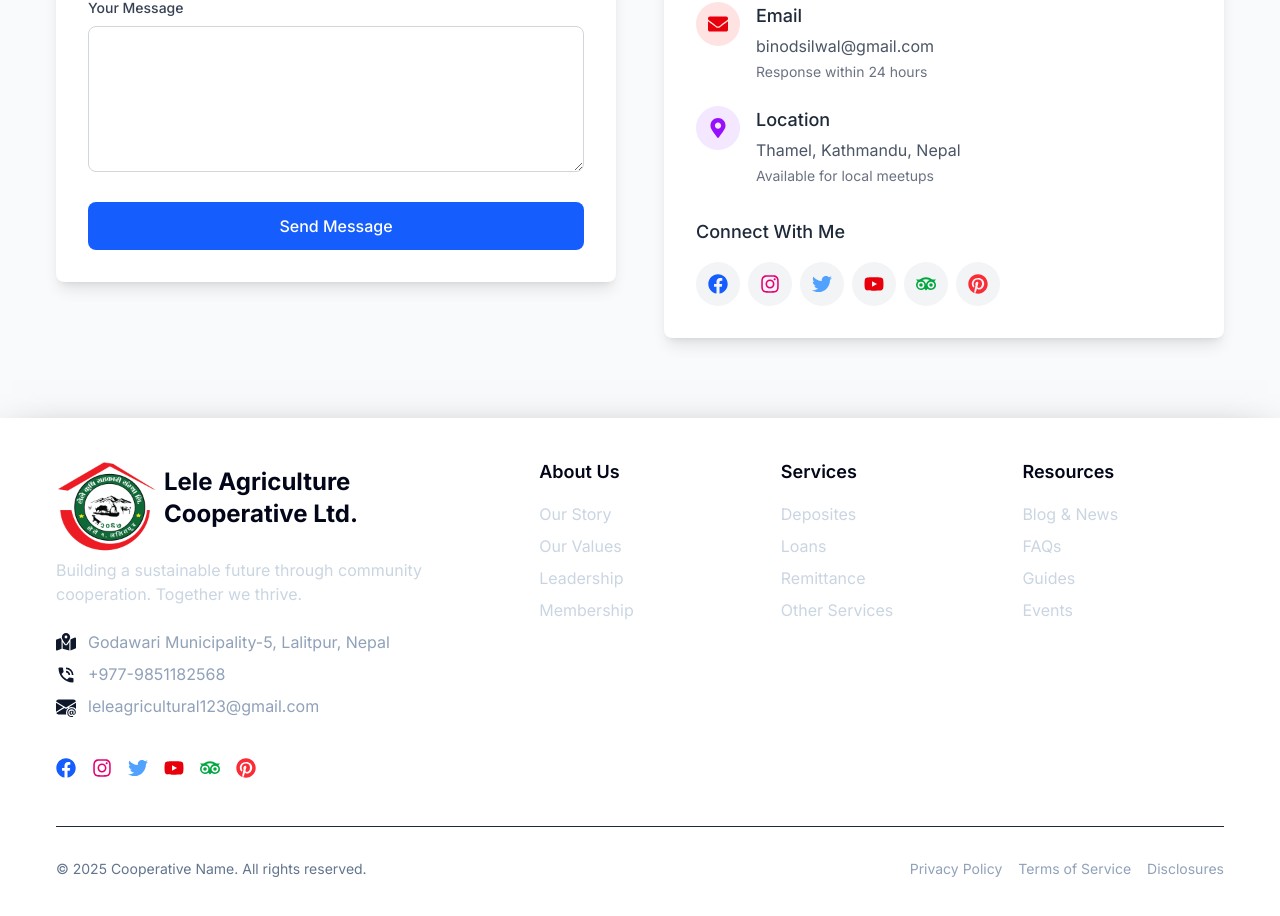
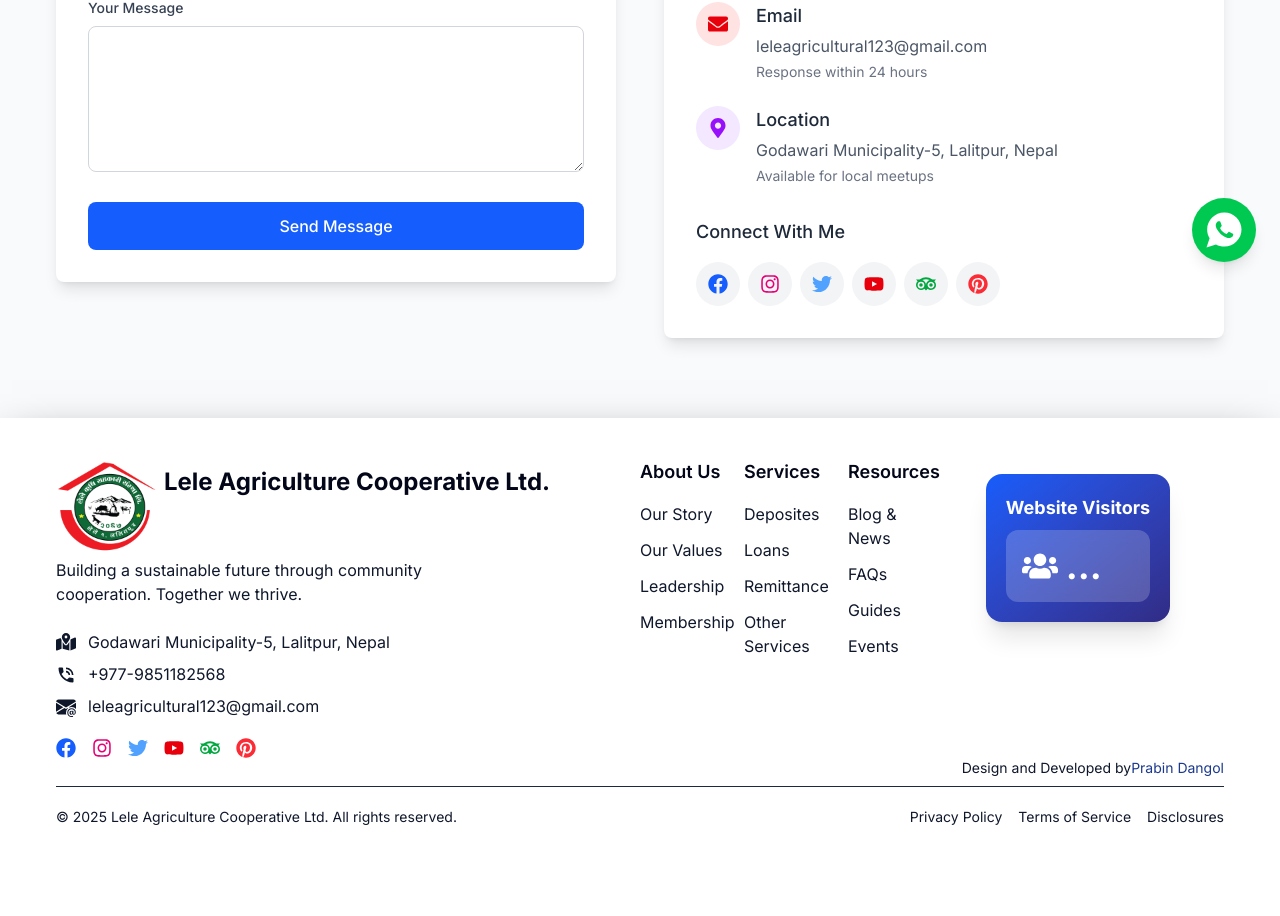
Before and after one commit to iamprabin-git/lele_sahakari, a Next.js app: page /contact in a window 1280 px wide. Shown: the part 514-1430 px from the top of the page. After the commit the page ends 1381 px from the top, so only its background shows below. Built offline with nearby package versions, Linux system fonts and the light colour scheme.

Commit message:
feat:comp[lete footer
Signed-off-by: Prabin Dangol <dprabin23@gmail.com>

```diff
--- a/src/app/contact/page.js
+++ b/src/app/contact/page.js
@@ -73,31 +73,31 @@ export default function ContactPage() {
     {
       icon: <FaWhatsapp className="text-xl" />,
       title: "WhatsApp",
-      value: "+977-9851040321",
-      link: "https://wa.me/9851040321?text=Hello%20I'm%20interested%20in%20your%20tours",
+      value: "+977-9766384876",
+      link: "https://wa.me/9766384876?text=Hello%20I'm%20interested%20in%20your%20tours",
       description: "Fastest way to get in touch",
       color: "bg-green-100 dark:bg-green-900 text-green-600 dark:text-green-400"
     },
     {
       icon: <FaPhone className="text-xl" />,
       title: "Phone",
-      value: "+977-9851040321",
-      link: "tel:+977-9851040321",
-      description: "Available 9AM-6PM daily",
+      value: "+977-9766384876",
+      link: "tel:+977-9766384876",
+      description: "Available 10AM-5PM daily",
       color: "bg-blue-100 dark:bg-blue-900 text-blue-600 dark:text-blue-400"
     },
     {
       icon: <FaEnvelope className="text-xl" />,
       title: "Email",
-      value: "binodsilwal@gmail.com",
-      link: "mailto:binodsilwal@gmail.com",
+      value: "leleagricultural123@gmail.com",
+      link: "mailto:leleagricultural123@gmail.com",
       description: "Response within 24 hours",
       color: "bg-red-100 dark:bg-red-900 text-red-600 dark:text-red-400"
     },
     {
       icon: <FaMapMarkerAlt className="text-xl" />,
       title: "Location",
-      value: "Thamel, Kathmandu, Nepal",
+      value: "Godawari Municipality-5, Lalitpur, Nepal",
       description: "Available for local meetups",
       color: "bg-purple-100 dark:bg-purple-900 text-purple-600 dark:text-purple-400"
     }
@@ -120,7 +120,7 @@ export default function ContactPage() {
         >
           <h2 className="text-3xl font-bold text-gray-800 dark:text-white mb-4">Contact Me</h2>
           <p className="text-gray-600 dark:text-gray-300 max-w-2xl mx-auto">
-            Get in touch for tour bookings or inquiries
+            Get in touch for your Financial Planning
           </p>
           <div className="w-20 h-1 bg-blue-600 dark:bg-blue-400 mx-auto mt-4"></div>
         </motion.div>
--- a/src/app/layout.js
+++ b/src/app/layout.js
@@ -2,6 +2,7 @@ import Header from '@/components/Header'
 import './globals.css'
 import { Inter } from 'next/font/google'
 import Footer from '@/components/Footer'
+import WhatsAppButton from '@/components/WhatsAppButton'
 
 
 const inter = Inter({ subsets: ['latin'] })
@@ -18,7 +19,9 @@ export default function RootLayout({ children }) {
         <Header />
 
         {children}
+        <WhatsAppButton />
         <Footer />
+
       </body>
     </html>
   )
--- a/src/components/Footer.js
+++ b/src/components/Footer.js
@@ -1,14 +1,15 @@
 // components/layout/Footer.jsx
-import React from 'react';
-import Link from 'next/link';
-import Image from 'next/image';
-import logo from '@/assets/logo.png';
+import React from "react";
+import Link from "next/link";
+import Image from "next/image";
+import logo from "@/assets/logo.png";
 
-import { FOOTER_DATA } from '@/constants/footer';
+import { FOOTER_DATA } from "@/constants/footer";
 import { FaMapLocationDot } from "react-icons/fa6";
 import { MdPhoneInTalk } from "react-icons/md";
 import { BsEnvelopeAtFill } from "react-icons/bs";
-import SocialMedia from './SocialMedia';
+import SocialMedia from "./SocialMedia";
+import VisitorCounter from "./VisitorCounter";
 
 const Footer = () => {
   const currentYear = new Date().getFullYear();
@@ -16,7 +17,7 @@ const Footer = () => {
   return (
     <footer className=" bg-white text-slate-950 dark:bg-slate-900 dark:text-white shadow-2xl shadow-black ">
       <div className="container mx-auto px-4 py-10">
-        <div className="grid grid-cols-1 md:grid-cols-2 lg:grid-cols-5 gap-10">
+        <div className="grid grid-cols-1 md:grid-cols-2 lg:grid-cols-4">
           {/* Logo and Description */}
           <div className="lg:col-span-2">
             <div className="flex ">
@@ -27,41 +28,53 @@ const Footer = () => {
                 height={1000}
                 className="w-25 h-25 object-cover"
               />
-               <h3 className='text-2xl font-bold m-2 gap-2'>Lele Agriculture Cooperative Ltd.</h3>
+              <h3 className="text-2xl font-bold m-2 gap-2">
+                Lele Agriculture Cooperative Ltd.
+              </h3>
             </div>
 
-            <p className="text-slate-300 mb-6 max-w-md">
+            <p className=" text-slate-900 dark:text-white mb-6 max-w-md">
               {FOOTER_DATA.description}
             </p>
 
             {/* Contact Info */}
             <div className="space-y-2">
               <div className="flex items-start">
-                <FaMapLocationDot className='w-5 h-5 mr-3 mt-0.5 text-slate-900 dark:text-white' />
+                <FaMapLocationDot className="w-5 h-5 mr-3 mt-0.5 text-slate-900 dark:text-white" />
 
-                <span className="text-slate-400">{FOOTER_DATA.contact.address}</span>
+                <span className=" text-slate-900 dark:text-white">
+                  {FOOTER_DATA.contact.address}
+                </span>
               </div>
               <div className="flex items-center">
-                <MdPhoneInTalk className='w-5 h-5 mr-3 mt-0.5 text-slate-900 dark:text-white'/>
-                <span className="text-slate-400">{FOOTER_DATA.contact.phone}</span>
+                <MdPhoneInTalk className="w-5 h-5 mr-3 mt-0.5 text-slate-900 dark:text-white" />
+                <span className=" text-slate-900 dark:text-white">
+                  {FOOTER_DATA.contact.phone}
+                </span>
               </div>
               <div className="flex items-center">
-                <BsEnvelopeAtFill className='w-5 h-5 mr-3 mt-0.5 text-slate-900 dark:text-white'/>
-                <span className="text-slate-400">{FOOTER_DATA.contact.email}</span>
+                <BsEnvelopeAtFill className="w-5 h-5 mr-3 mt-0.5 text-slate-900 dark:text-white" />
+                <span className=" text-slate-900 dark:text-white">
+                  {FOOTER_DATA.contact.email}
+                </span>
+              </div>
+            </div>
+            {/* Social Media */}
+            <SocialMedia className="mt-5" />
           </div>
 
-            </div>
-
-          </div>
-
+          <div className="grid grid-cols-1 md:grid-cols-2 lg:grid-cols-3 gap-5">
             {/* Navigation Links */}
             {FOOTER_DATA.links.map((section) => (
-            <div key={section.title} className="mt-6 md:mt-0">
-              <h3 className="text-lg font-semibold mb-4">{section.title}</h3>
-              <ul className="space-y-2">
+              <div key={section.title} className="mt-6 md:mt-0 ">
+                <h3 className="text-lg font-semibold mb-4 ">{section.title}</h3>
+                <ul className="space-y-3 ">
                   {section.items.map((item) => (
                     <li key={item.name}>
-                    <Link href={item.href} className="text-slate-300 hover:text-white transition-colors">
+                      <Link
+                        href={item.href}
+                        className=" text-slate-900 dark:text-white hover:text-white transition-colors "
+                      >
                         {item.name}
                       </Link>
                     </li>
@@ -69,16 +82,22 @@ const Footer = () => {
                 </ul>
               </div>
             ))}
+            <div>
 
-          {/* Social Media */}
-          <SocialMedia />
             </div>
 
+          </div>
+          <VisitorCounter />
+
+        </div>
+        <p className="text-slate-900 dark:text-white text-sm flex justify-end">Design and Developed by <Link href="https://dangolprabin.com.np/" className="text-blue-900 dark:text-white hover:text-red-500 transition-colors text-md justify-center"> Prabin Dangol</Link></p>
+
         {/* Legal and Copyright */}
-        <div className="border-t border-slate-800 mt-12 pt-8 flex flex-col md:flex-row justify-between items-center">
+        <div className="border-t border-slate-800 mt-2 pt-5 flex flex-col md:flex-row justify-between items-center">
           <div className="mb-4 md:mb-0">
-            <p className="text-slate-500 text-sm">
-              © {currentYear} Cooperative Name. All rights reserved.
+            <p className="text-slate-900 dark:text-white text-sm">
+              © {currentYear} Lele Agriculture Cooperative Ltd. All rights
+              reserved.
             </p>
           </div>
           <div className="flex flex-wrap justify-center gap-4">
@@ -86,7 +105,7 @@ const Footer = () => {
               <Link
                 key={item.name}
                 href={item.href}
-                className="text-slate-400 hover:text-white text-sm transition-colors"
+                className=" text-slate-900 dark:text-white hover:text-white text-sm transition-colors"
               >
                 {item.name}
               </Link>
--- /dev/null
+++ b/src/components/VisitorCounter.js
@@ -0,0 +1,112 @@
+// components/VisitorCounter.jsx
+"use client";
+import React, { useState, useEffect } from 'react';
+import { FaUsers } from 'react-icons/fa';
+
+const VisitorCounter = () => {
+  const [visitorCount, setVisitorCount] = useState(0);
+  const [newVisitorsToday, setNewVisitorsToday] = useState(0);
+  const [activeUsers, setActiveUsers] = useState(0);
+  const [isLoading, setIsLoading] = useState(true);
+
+  useEffect(() => {
+    // Get current date in YYYY-MM-DD format
+    const today = new Date().toISOString().split('T')[0];
+
+    // Check if we're in the browser environment
+    if (typeof window !== 'undefined') {
+      // Get existing visitor data from localStorage
+      const storedData = localStorage.getItem('visitorData');
+      let visitorData = storedData ? JSON.parse(storedData) : {
+        totalVisitors: 0,
+        lastVisit: null,
+        todayVisitors: 0,
+        todayDate: today
+      };
+
+      // Reset daily count if it's a new day
+      if (visitorData.todayDate !== today) {
+        visitorData.todayVisitors = 0;
+        visitorData.todayDate = today;
+      }
+
+      // Check if this is a new session
+      const isNewSession = !sessionStorage.getItem('visited');
+      const isNewVisitor = !localStorage.getItem('visited');
+
+      if (isNewSession) {
+        // Mark session as visited
+        sessionStorage.setItem('visited', 'true');
+
+        // Update active users
+        setActiveUsers(prev => prev + 1);
+
+        // Remove active user when tab is closed or page is refreshed
+        const handleBeforeUnload = () => {
+          setActiveUsers(prev => Math.max(0, prev - 1));
+        };
+
+        window.addEventListener('beforeunload', handleBeforeUnload);
+
+        return () => {
+          window.removeEventListener('beforeunload', handleBeforeUnload);
+        };
+      }
+
+      if (isNewVisitor) {
+        // Mark as visited in localStorage for future visits
+        localStorage.setItem('visited', 'true');
+
+        // Update visitor counts
+        visitorData.totalVisitors += 1;
+        visitorData.todayVisitors += 1;
+        visitorData.lastVisit = today;
+
+        // Save updated data to localStorage
+        localStorage.setItem('visitorData', JSON.stringify(visitorData));
+      }
+
+      // Set state with updated visitor data
+      setVisitorCount(visitorData.totalVisitors);
+      setNewVisitorsToday(visitorData.todayVisitors);
+      setIsLoading(false);
+    }
+  }, []);
+
+  // Format numbers with commas
+  const formatNumber = (num) => {
+    return num.toString().replace(/\B(?=(\d{3})+(?!\d))/g, ",");
+  };
+
+  // Calculate growth percentage
+  const calculateGrowth = () => {
+    if (visitorCount === 0) return 0;
+    return Math.round((newVisitorsToday / visitorCount) * 100);
+  };
+
+  return (
+    <div className="max-w-5xl mx-auto px-2 py-4">
+      <div className="bg-gradient-to-br from-blue-600 to-indigo-900 rounded-2xl shadow-xl overflow-hidden">
+        <div className="p-3 md:p-5">
+
+            <div className="text-center md:text-left mb-6 md:mb-0">
+              <h2 className="text-2xl md:text-lg font-bold text-white mb-2">
+                Website Visitors
+              </h2>
+
+            </div>
+
+            <div className="bg-white/20 backdrop-blur-sm rounded-xl p-4">
+              <div className="text-4xl font-bold text-white flex items-center">
+                <FaUsers className="mr-2" />
+                {isLoading ? "..." : formatNumber(visitorCount)}
+              </div>
+            </div>
+          </div>
+          </div>
+
+      </div>
+  );
+};
+
+export default VisitorCounter;
--- /dev/null
+++ b/src/components/WhatsAppButton.js
@@ -0,0 +1,80 @@
+// components/WhatsAppButton.jsx
+"use client";
+import React, { useState } from 'react';
+import { IoLogoWhatsapp } from "react-icons/io";
+
+const WhatsAppButton = ({
+  phoneNumber = "+977-9766384876",
+  defaultMessage = "Hello, I'm interested in your services!",
+  messageOptions = [
+    { text: "Service Inquiry", message: "I'd like more information about your services" },
+    { text: "Get Quote", message: "Can you provide a quote for..." },
+    { text: "Schedule Meeting", message: "I'd like to schedule a meeting" },
+    { text: "Custom Message", message: "" },
+  ]
+}) => {
+  const [isOpen, setIsOpen] = useState(false);
+
+  // Function to open WhatsApp chat
+  const openWhatsApp = (message = defaultMessage) => {
+    const cleanPhoneNumber = phoneNumber.replace(/[^0-9+]/g, '');
+    const formattedMessage = encodeURIComponent(message);
+    window.open(`https://wa.me/${cleanPhoneNumber}?text=${formattedMessage}`, '_blank');
+    setIsOpen(false);
+  };
+
+  return (
+    <div className="fixed bottom-6 right-6 z-50">
+      {/* Message options */}
+      {isOpen && (
+        <div className="absolute bottom-20 right-0 w-64 bg-white dark:bg-gray-800 rounded-lg shadow-xl p-4 animate-fade-in">
+          <h3 className="font-bold text-gray-800 dark:text-white mb-3">Send a message</h3>
+
+          <div className="space-y-2">
+            {messageOptions.map((option, index) => (
+              <button
+                key={index}
+                onClick={() => openWhatsApp(option.message)}
+                className={`w-full text-left p-3 rounded-lg transition-all ${
+                  option.message
+                    ? "bg-green-50 hover:bg-green-100 dark:bg-gray-700 dark:hover:bg-gray-600"
+                    : "bg-blue-50 hover:bg-blue-100 dark:bg-gray-700 dark:hover:bg-gray-600"
+                }`}
+              >
+                <div className="font-medium text-gray-800 dark:text-white">
+                  {option.text}
+                </div>
+                {option.message && (
+                  <div className="text-sm text-gray-600 dark:text-gray-300 truncate">
+                    {option.message}
+                  </div>
+                )}
+              </button>
+            ))}
+          </div>
+
+          <div className="mt-4 flex justify-end">
+            <button
+              onClick={() => setIsOpen(false)}
+              className="px-3 py-1 text-sm text-gray-600 dark:text-gray-300 hover:text-gray-900 dark:hover:text-white"
+            >
+              Close
+            </button>
+          </div>
+        </div>
+      )}
+
+      {/* Main WhatsApp button */}
+      <button
+        onClick={() => isOpen ? setIsOpen(false) : setIsOpen(true)}
+        className="flex items-center justify-center w-16 h-16 rounded-full bg-green-500 hover:bg-green-600 shadow-lg transition-all duration-300 transform hover:scale-110"
+        aria-label="Chat on WhatsApp"
+      >
+        <IoLogoWhatsapp className="w-10 h-10 text-white"/>
+        <span className="sr-only">Chat on WhatsApp</span>
+      </button>
+    </div>
+  );
+};
+
+export default WhatsAppButton;
```
Lines whose indentation alone changed are shown as unchanged.
